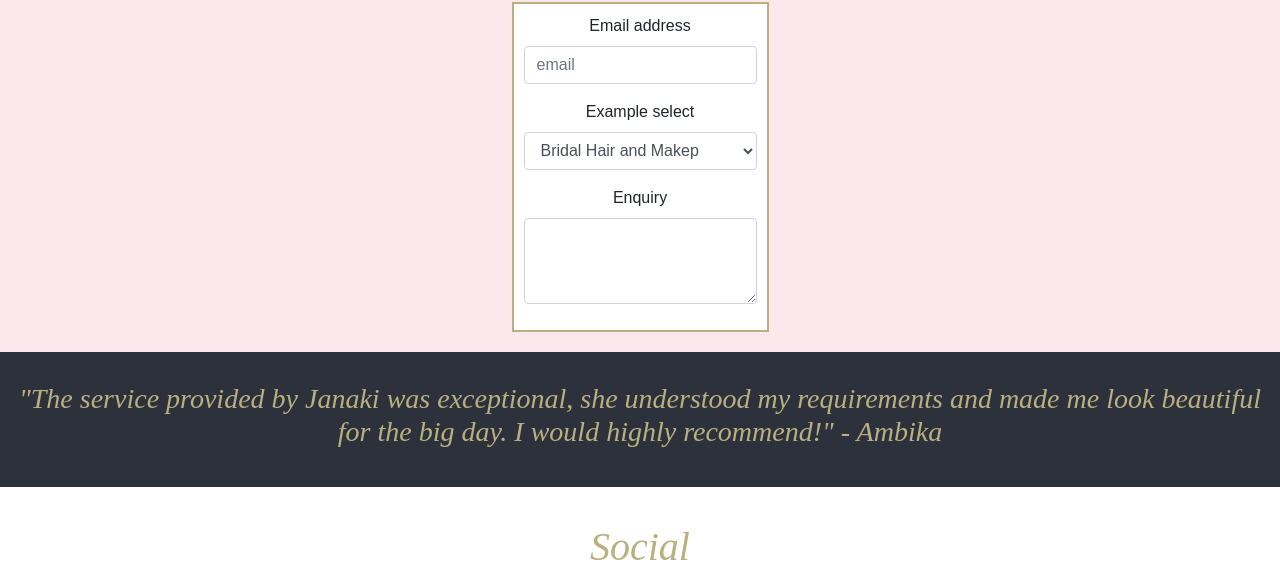
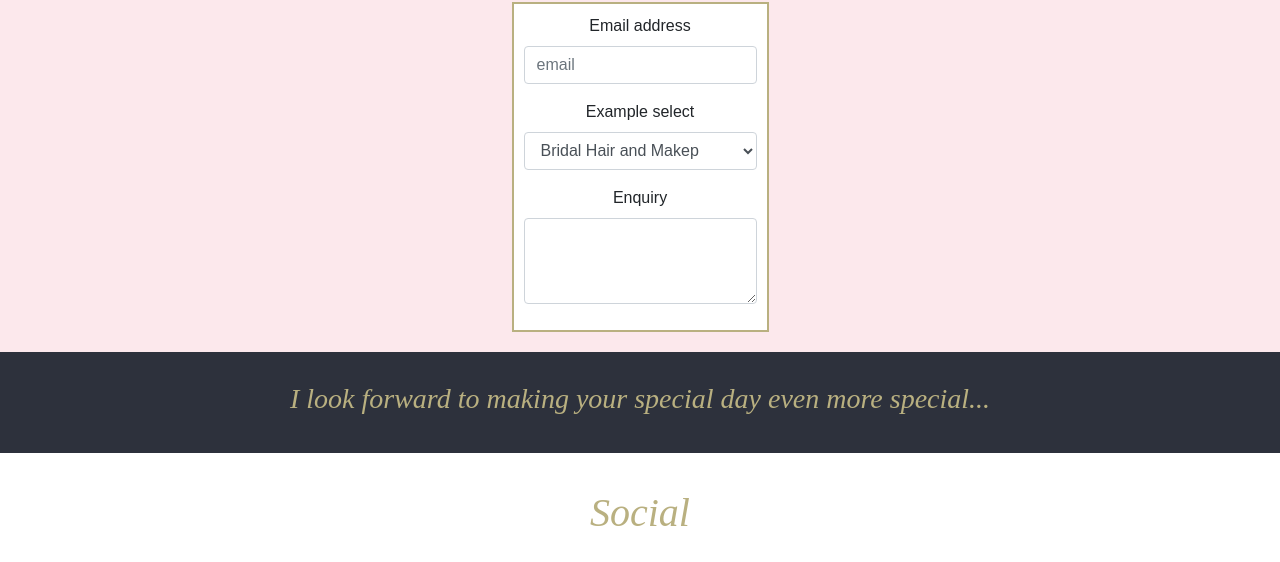
Before and after one commit to Usharaniyamana/kiss-and-makeup, a plain HTML site: page contact.html in a window 1280 px wide. Shown: the part 1144-1706 px from the top of the page. Drawn offline with nearby package versions, Linux system fonts and the light colour scheme; a web font is replaced by a local one.

Commit message:
Created contact-page-bottom-text id and applied it to the text below my grid

```diff
--- a/contact.html
+++ b/contact.html
@@ -112,9 +112,9 @@
 
             <div class="row justify-content-center" id="testimonial">
 
-            <div class="col" id="testimonial-text">
+            <div class="col" id="contact-page-bottom-text">
 
-            <h3>"The service provided by Janaki was exceptional, she understood my requirements and made me look beautiful for the big day. I would highly recommend!" - Ambika</h3>
+            <h3>I look forward to making your special day even more special...</h3>
 
 
 
--- a/css/style.css
+++ b/css/style.css
@@ -254,6 +254,17 @@ body{
     background-color: #2d313c;
 }
 
+#contact-page-bottom-text{
+    color: #b9b080;
+    font-family: 'Cormorant Garamond', serif;
+    font-size: 30px;
+    font-style: italic;
+    text-align: center;
+    padding-top: 30px;
+    padding-bottom: 30px;
+    background-color: #2d313c;
+}
+
 .contact-heading{
     text-align: center;
     font-size: 40px;
```
